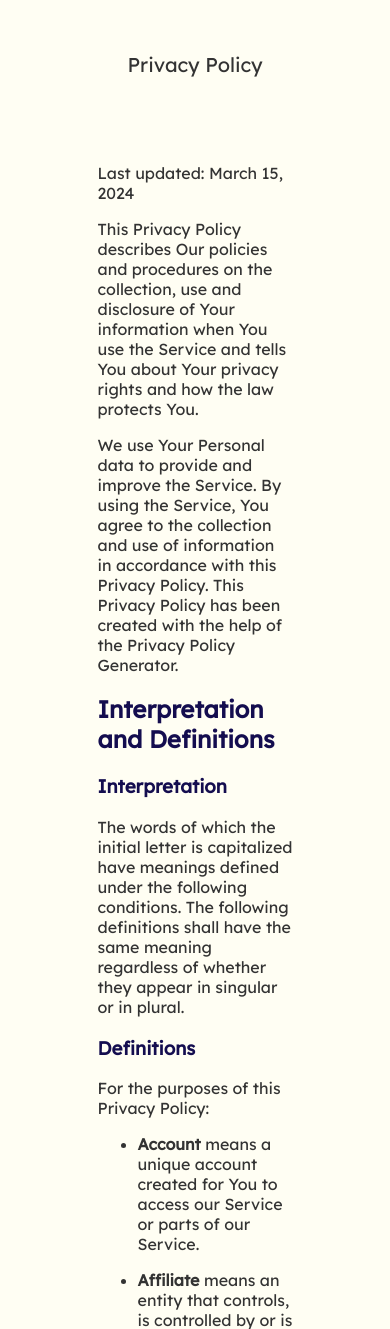
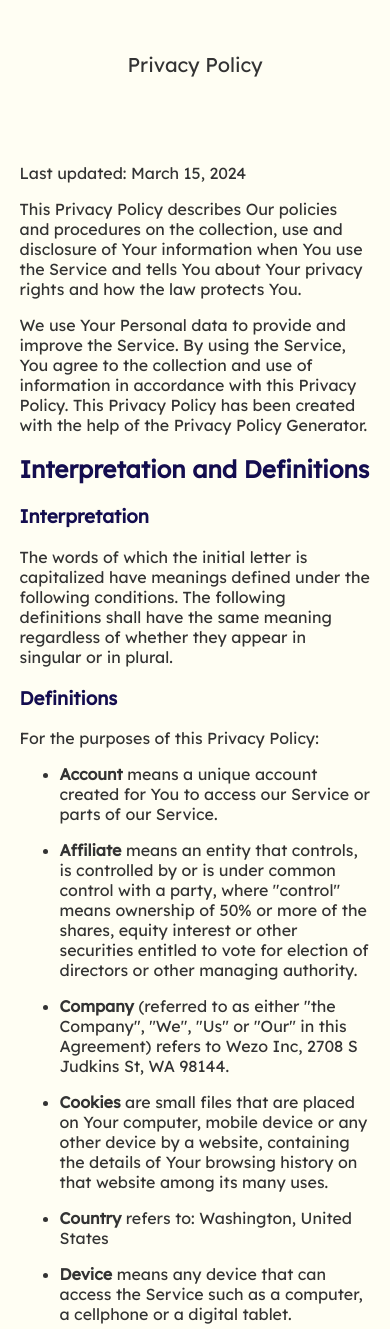
Before and after one commit to guyrt/quizMe, a Django app: template webserve/templates/privacy.html in a window 390 px wide. Shown: the part 193-1522 px from the top of the page. Run offline with Django 3.2, Linux system fonts and the light colour scheme; the template is opened without the code that fills it, so the values that code supplies are empty.

Commit message:
mobile style

```diff
--- a/webserve/templates/_style.html
+++ b/webserve/templates/_style.html
@@ -15,6 +15,21 @@
         height: 100%;
         display: flex;
         flex-direction: column;
+    }
+
+
+    div.container {
+        width: 50%;
+        max-width: 1240px;
+        margin-left: 25%;
+    }
+
+    /* Add this media query for mobile devices */
+    @media (max-width: 768px) {
+        div.container {
+            width: 90%; /* Increase the width for smaller screens */
+            margin-left: 5%; /* Reduce the left margin on mobile */
+        }
     }
 
     a {
@@ -81,10 +96,4 @@
         margin-top: 20px;
     }
 
-    div.container {
-        width: 50%;
-        max-width: 1240px;
-        margin-left: 25%;
-    }
-
 </style>
```
